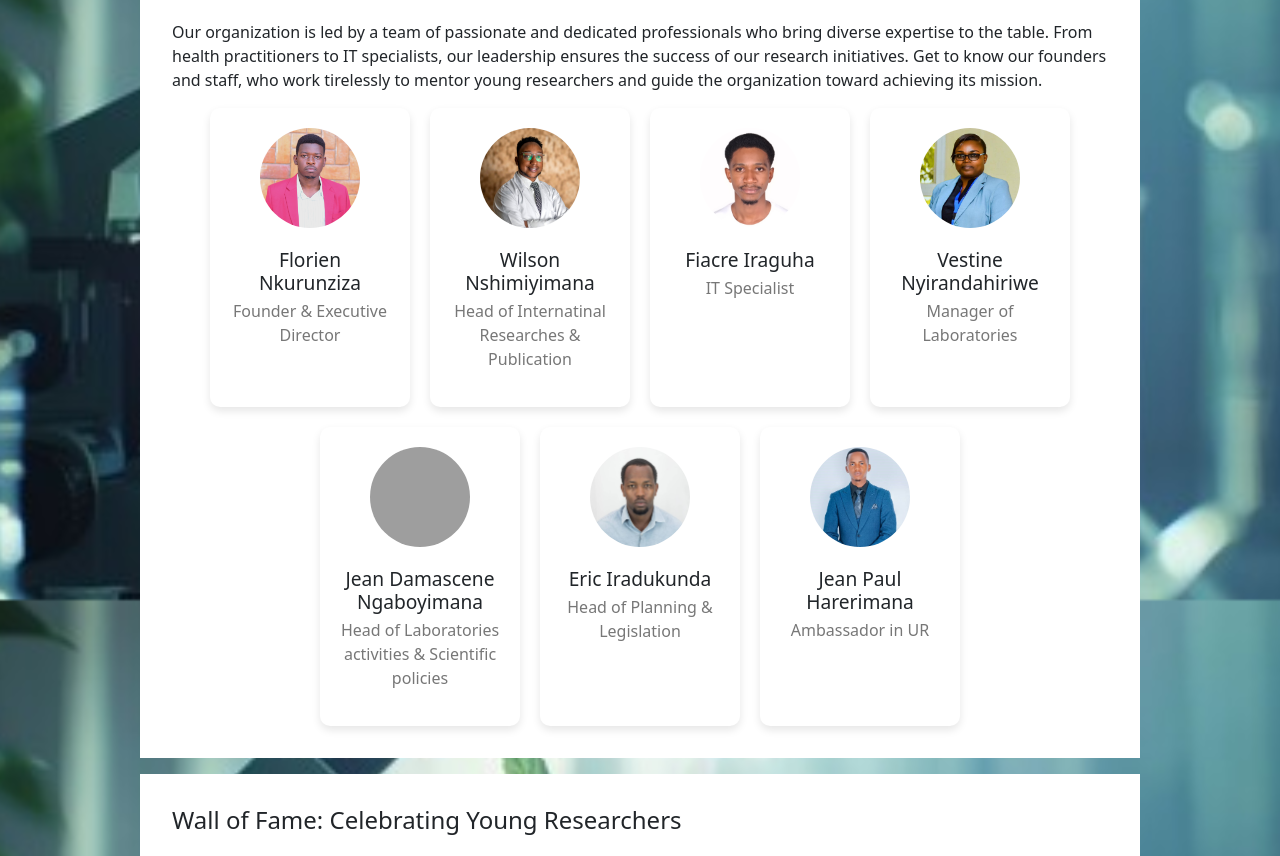
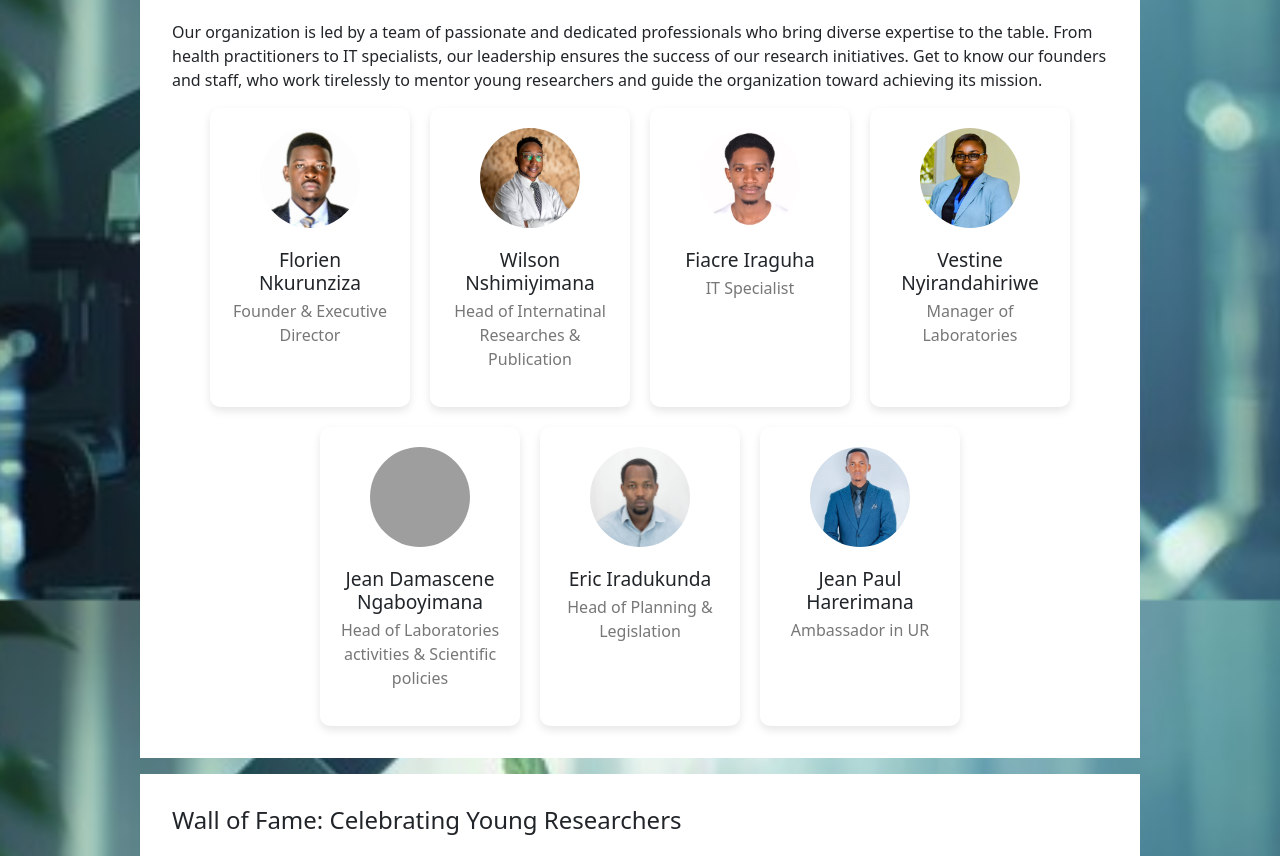
Before and after one commit to rwandayouthhealthresearchcell/RYHRC, a plain HTML site: page index.html in a window 1280 px wide. Shown: the part 1800-2656 px from the top of the page. Drawn offline with nearby package versions, Linux system fonts and the light colour scheme; grey boxes are pictures that could not be loaded; files whose address does not match are found by name.

Commit message:
Text and Empowering photo updates1

```diff
--- a/index.html
+++ b/index.html
@@ -136,7 +136,7 @@
      <div class="team-container">
         <!-- Team Member 1 -->
         <div class="team-member">
-            <img src="image/florien1.jpg" alt="Team Member 1" class="profile-photo">
+            <img src="image/florien2.jpg" alt="Team Member 1" class="profile-photo">
             <h3>Florien Nkurunziza</h3>
             <p>Founder & Executive Director</p>
         </div>
```
Also changed, not shown: image/florien2.jpg (added).
